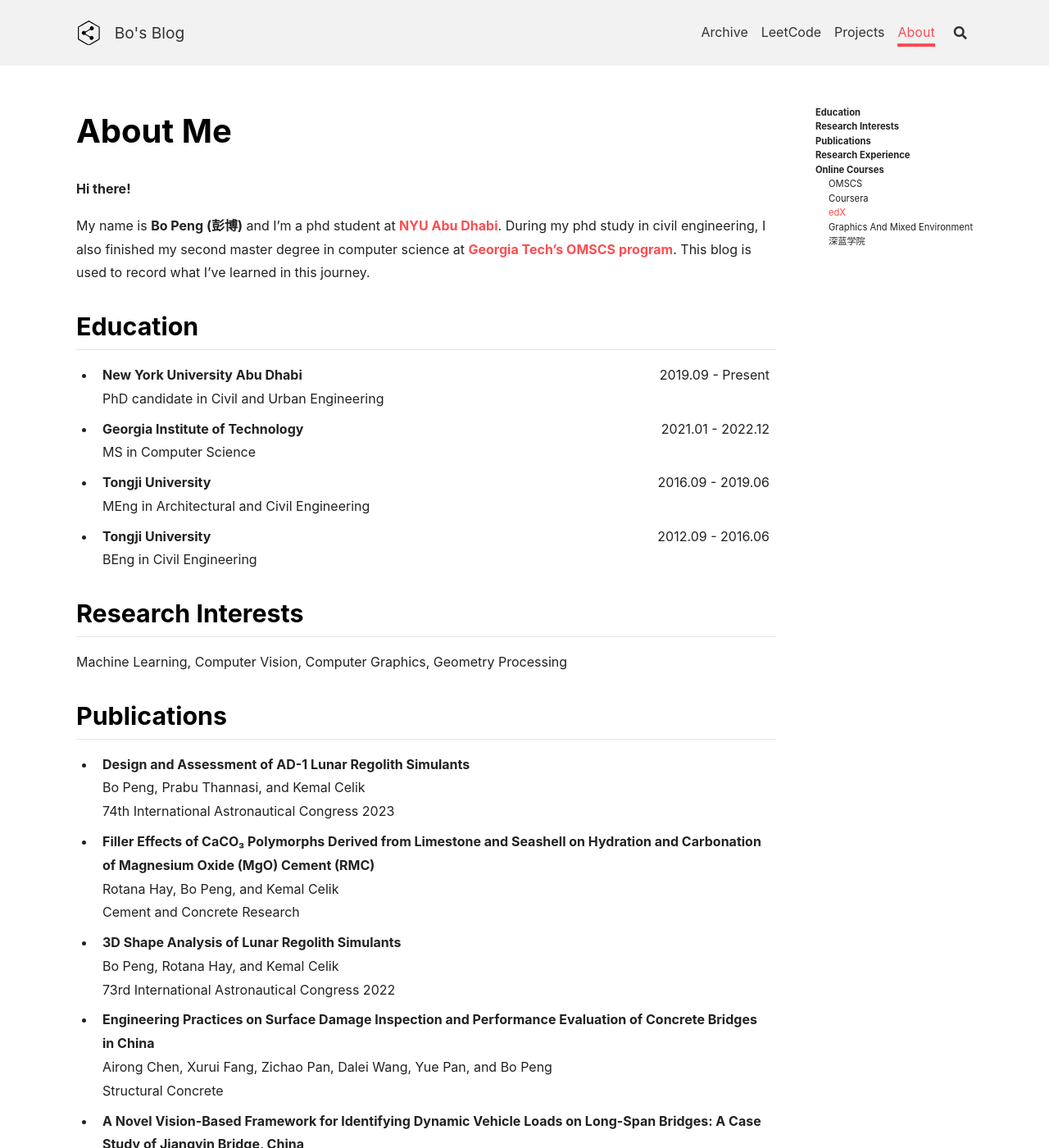
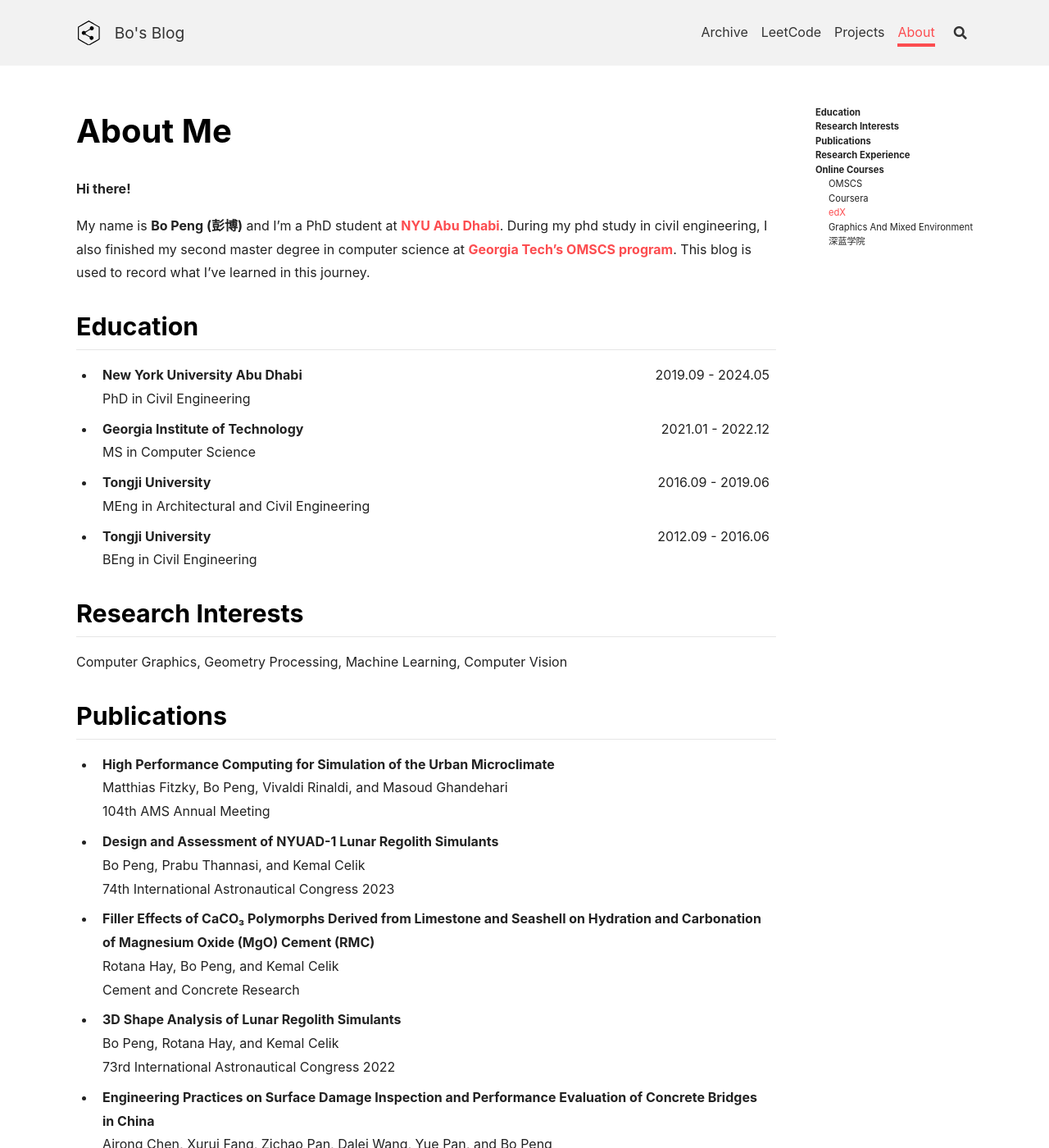
Before and after one commit to peng00bo00/peng00bo00_previous_blog, a Jekyll site: the page built from about.md, in a window 1280 px wide and 1400 px high. Shown: the whole window at 82% size. Built offline with Jekyll 4.4.1, drawn with Linux system fonts in a browser that asks for light colours; nearby versions of some CDN libraries.

Commit message:
Update about.md

```diff
--- a/about.md
+++ b/about.md
@@ -30,11 +30,11 @@ aside:
 
 **Hi there!**
 
-My name is **Bo Peng (彭博)** and I'm a phd student at [NYU Abu Dhabi](https://nyuad.nyu.edu/en/). During my phd study in civil engineering, I also finished my second master degree in computer science at [Georgia Tech's OMSCS program](https://omscs.gatech.edu/). This blog is used to record what I've learned in this journey.
+My name is **Bo Peng (彭博)** and I'm a PhD student at [NYU Abu Dhabi](https://nyuad.nyu.edu/en/). During my phd study in civil engineering, I also finished my second master degree in computer science at [Georgia Tech's OMSCS program](https://omscs.gatech.edu/). This blog is used to record what I've learned in this journey.
 
 ## Education
-- **New York University Abu Dhabi** <span style="float:right">2019.09 - Present</span> \
-  PhD candidate in Civil and Urban Engineering
+- **New York University Abu Dhabi** <span style="float:right">2019.09 - 2024.05</span> \
+  PhD in Civil Engineering
 
 - **Georgia Institute of Technology** <span style="float:right">2021.01 - 2022.12</span> \
   MS in Computer Science
@@ -47,14 +47,18 @@ My name is **Bo Peng (彭博)** and I'm a phd student at [NYU Abu Dhabi](https:/
 
 ## Research Interests
 
+Computer Graphics,
+Geometry Processing,
 Machine Learning,
-Computer Vision,
-Computer Graphics,
-Geometry Processing
+Computer Vision
 
 ## Publications
 
-- **Design and Assessment of AD-1 Lunar Regolith Simulants** \
+- **High Performance Computing for Simulation of the Urban Microclimate** \
+  Matthias Fitzky, Bo Peng, Vivaldi Rinaldi, and Masoud Ghandehari \
+  104th AMS Annual Meeting
+
+- **Design and Assessment of NYUAD-1 Lunar Regolith Simulants** \
   Bo Peng, Prabu Thannasi, and Kemal Celik \
   74th International Astronautical Congress 2023
 
```
